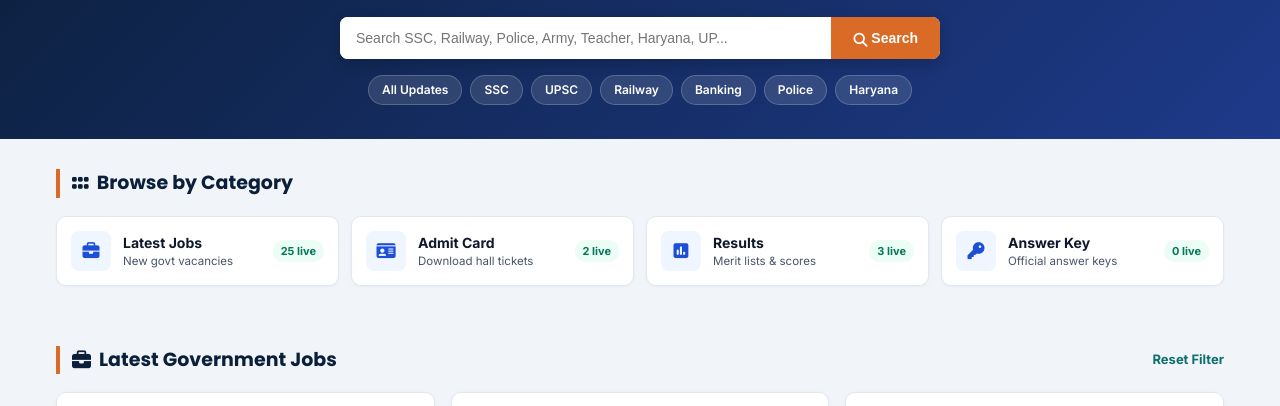
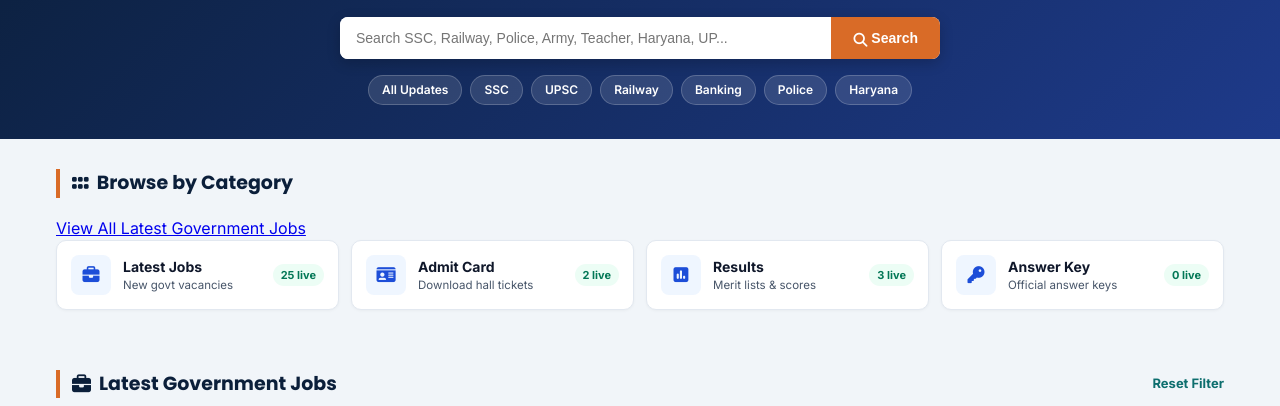
Before and after one commit to fab5host/fab5rojgar, a plain HTML site: page index.html in a window 1280 px wide. Shown: the part 319-725 px from the top of the page. Drawn offline with Linux system fonts and the light colour scheme.

Commit message:
Update index.html

```diff
--- a/index.html
+++ b/index.html
@@ -300,6 +300,11 @@
         <div class="section-head">
           <h2 class="section-title"><i class="fa-solid fa-grip"></i> Browse by Category</h2>
         </div>
+
+<a href="auto_jobs/index.html">
+    View All Latest Government Jobs
+</a>
+
         <div class="catgrid">
           <a class="catbox" href="#sec-latest-jobs" onclick="quickFilter('')">
             <span class="catbox__icon"><i class="fa-solid fa-briefcase"></i></span>
```
